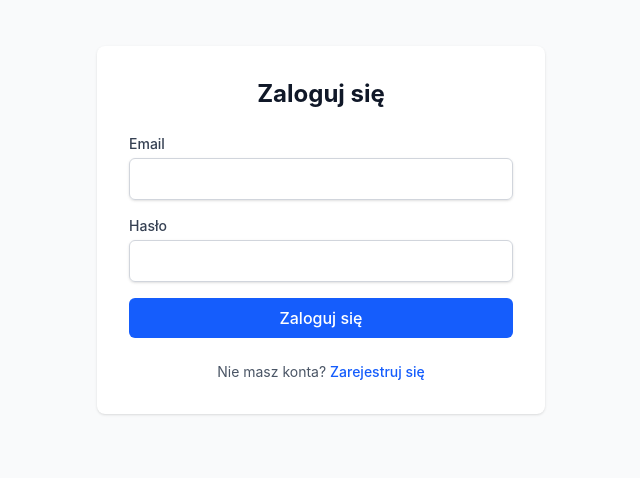
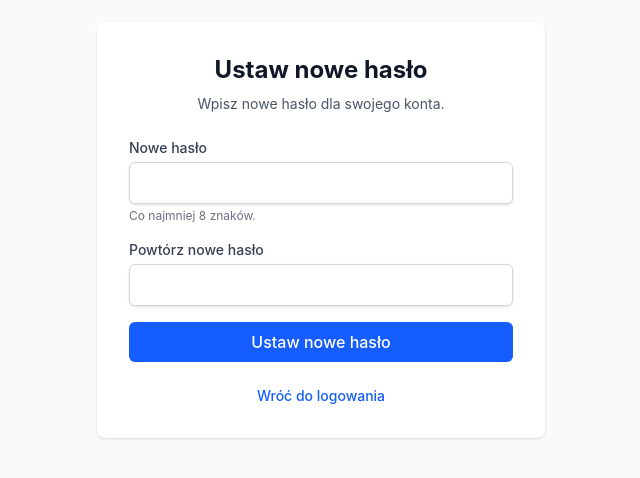
Before and after one commit to PZIO-2026/PZIO, a React (Vite) app in the folder frontend/: page /reset-password/1 in a window 1280 px wide. Before the commit this address led to /login. Shown: the part 170-648 px from the top of the page, without its empty margins (319-959 px from the left). Built offline with nearby package versions, Linux system fonts and the light colour scheme; no server answers.

Commit message:
feat(frontend): add reset-password confirm page

```diff
--- a/frontend/src/components/App.tsx
+++ b/frontend/src/components/App.tsx
@@ -6,6 +6,7 @@ import ForgotPasswordPage from "../modules/auth/pages/ForgotPasswordPage";
 import LoginPage from "../modules/auth/pages/LoginPage";
 import ProfilePage from "../modules/auth/pages/ProfilePage";
 import RegisterPage from "../modules/auth/pages/RegisterPage";
+import ResetPasswordPage from "../modules/auth/pages/ResetPasswordPage";
 import HomePage from "../pages/HomePage";
 import ProtectedRoute from "../routes/ProtectedRoute";
 import AppLayout from "./AppLayout";
@@ -18,6 +19,7 @@ export default function App() {
           <Route path="/login" element={<LoginPage />} />
           <Route path="/register" element={<RegisterPage />} />
           <Route path="/forgot-password" element={<ForgotPasswordPage />} />
+          <Route path="/reset-password/:token" element={<ResetPasswordPage />} />
           <Route element={<ProtectedRoute />}>
             <Route element={<AppLayout />}>
               <Route path="/" element={<HomePage />} />
--- /dev/null
+++ b/frontend/src/modules/auth/components/ResetPasswordConfirmForm.tsx
@@ -0,0 +1,114 @@
+import { useState } from "react";
+import { useForm } from "react-hook-form";
+import { zodResolver } from "@hookform/resolvers/zod";
+import { useNavigate } from "react-router-dom";
+
+import { ApiError } from "../../../api/client";
+import { confirmPasswordReset } from "../api";
+import { resetPasswordConfirmSchema } from "../schemas";
+import type { ResetPasswordConfirmInput } from "../schemas";
+
+const inputClass =
+  "mt-1 block w-full rounded-md border border-gray-300 px-3 py-2 shadow-sm " +
+  "focus:border-blue-500 focus:outline-none focus:ring-1 focus:ring-blue-500";
+
+const labelClass = "block text-sm font-medium text-gray-700";
+const errorClass = "mt-1 text-sm text-red-600";
+const hintClass = "mt-1 text-xs text-gray-500";
+
+interface ResetPasswordConfirmFormProps {
+  token: string;
+}
+
+export default function ResetPasswordConfirmForm({ token }: ResetPasswordConfirmFormProps) {
+  const navigate = useNavigate();
+  const [submitError, setSubmitError] = useState<string | null>(null);
+
+  const {
+    register,
+    handleSubmit,
+    formState: { errors, isSubmitting },
+  } = useForm<ResetPasswordConfirmInput>({
+    resolver: zodResolver(resetPasswordConfirmSchema),
+    defaultValues: { newPassword: "", confirmPassword: "" },
+  });
+
+  async function onSubmit(values: ResetPasswordConfirmInput) {
+    setSubmitError(null);
+    try {
+      await confirmPasswordReset({ token, newPassword: values.newPassword });
+      navigate("/login", { state: { passwordResetSuccess: true }, replace: true });
+    } catch (err) {
+      if (err instanceof ApiError && err.status === 400) {
+        setSubmitError("Link do resetu hasła jest nieprawidłowy lub wygasł. Poproś o nowy link.");
+        return;
+      }
+      if (err instanceof ApiError) {
+        setSubmitError(err.detail);
+        return;
+      }
+      setSubmitError("Nie udało się połączyć z serwerem. Spróbuj ponownie.");
+    }
+  }
+
+  return (
+    <form onSubmit={handleSubmit(onSubmit)} className="space-y-4" noValidate>
+      <div>
+        <label htmlFor="reset-new-password" className={labelClass}>
+          Nowe hasło
+        </label>
+        <input
+          id="reset-new-password"
+          type="password"
+          autoComplete="new-password"
+          aria-invalid={errors.newPassword !== undefined}
+          aria-describedby={
+            errors.newPassword ? "reset-new-password-error" : "reset-new-password-hint"
+          }
+          className={inputClass}
+          {...register("newPassword")}
+        />
+        {errors.newPassword && (
+          <p id="reset-new-password-error" className={errorClass}>
+            {errors.newPassword.message}
+          </p>
+        )}
+        <p id="reset-new-password-hint" className={hintClass}>
+          Co najmniej 8 znaków.
+        </p>
+      </div>
+
+      <div>
+        <label htmlFor="reset-confirm-password" className={labelClass}>
+          Powtórz nowe hasło
+        </label>
+        <input
+          id="reset-confirm-password"
+          type="password"
+          autoComplete="new-password"
+          aria-invalid={errors.confirmPassword !== undefined}
+          aria-describedby={errors.confirmPassword ? "reset-confirm-password-error" : undefined}
+          className={inputClass}
+          {...register("confirmPassword")}
+        />
+        {errors.confirmPassword && (
+          <p id="reset-confirm-password-error" className={errorClass}>
+            {errors.confirmPassword.message}
+          </p>
+        )}
+      </div>
+
+      {submitError !== null && (
+        <p className="rounded-md bg-red-50 px-3 py-2 text-sm text-red-700">{submitError}</p>
+      )}
+
+      <button
+        type="submit"
+        disabled={isSubmitting}
+        className="w-full rounded-md bg-blue-600 px-4 py-2 font-medium text-white hover:bg-blue-700 disabled:cursor-not-allowed disabled:opacity-60"
+      >
+        {isSubmitting ? "Resetowanie..." : "Ustaw nowe hasło"}
+      </button>
+    </form>
+  );
+}
--- /dev/null
+++ b/frontend/src/modules/auth/pages/ResetPasswordPage.tsx
@@ -0,0 +1,48 @@
+import { Link, useParams } from "react-router-dom";
+
+import ResetPasswordConfirmForm from "../components/ResetPasswordConfirmForm";
+
+export default function ResetPasswordPage() {
+  const { token } = useParams<{ token: string }>();
+
+  const hasValidToken = token !== undefined && token.length > 0;
+
+  return (
+    <div className="flex min-h-screen items-center justify-center bg-gray-50 px-4 py-12">
+      <div className="w-full max-w-md rounded-lg bg-white p-8 shadow">
+        <h1 className="mb-2 text-center text-2xl font-bold text-gray-900">Ustaw nowe hasło</h1>
+
+        {hasValidToken ? (
+          <>
+            <p className="mb-6 text-center text-sm text-gray-600">
+              Wpisz nowe hasło dla swojego konta.
+            </p>
+            <ResetPasswordConfirmForm token={token} />
+            <p className="mt-6 text-center text-sm text-gray-600">
+              <Link to="/login" className="font-medium text-blue-600 hover:text-blue-700">
+                Wróć do logowania
+              </Link>
+            </p>
+          </>
+        ) : (
+          <>
+            <p
+              role="alert"
+              className="rounded-md bg-red-50 px-3 py-3 text-sm text-red-700"
+            >
+              Nieprawidłowy link do resetu hasła. Poproś o nowy.
+            </p>
+            <p className="mt-6 text-center text-sm text-gray-600">
+              <Link
+                to="/forgot-password"
+                className="font-medium text-blue-600 hover:text-blue-700"
+              >
+                Wyślij nowy link
+              </Link>
+            </p>
+          </>
+        )}
+      </div>
+    </div>
+  );
+}
```
